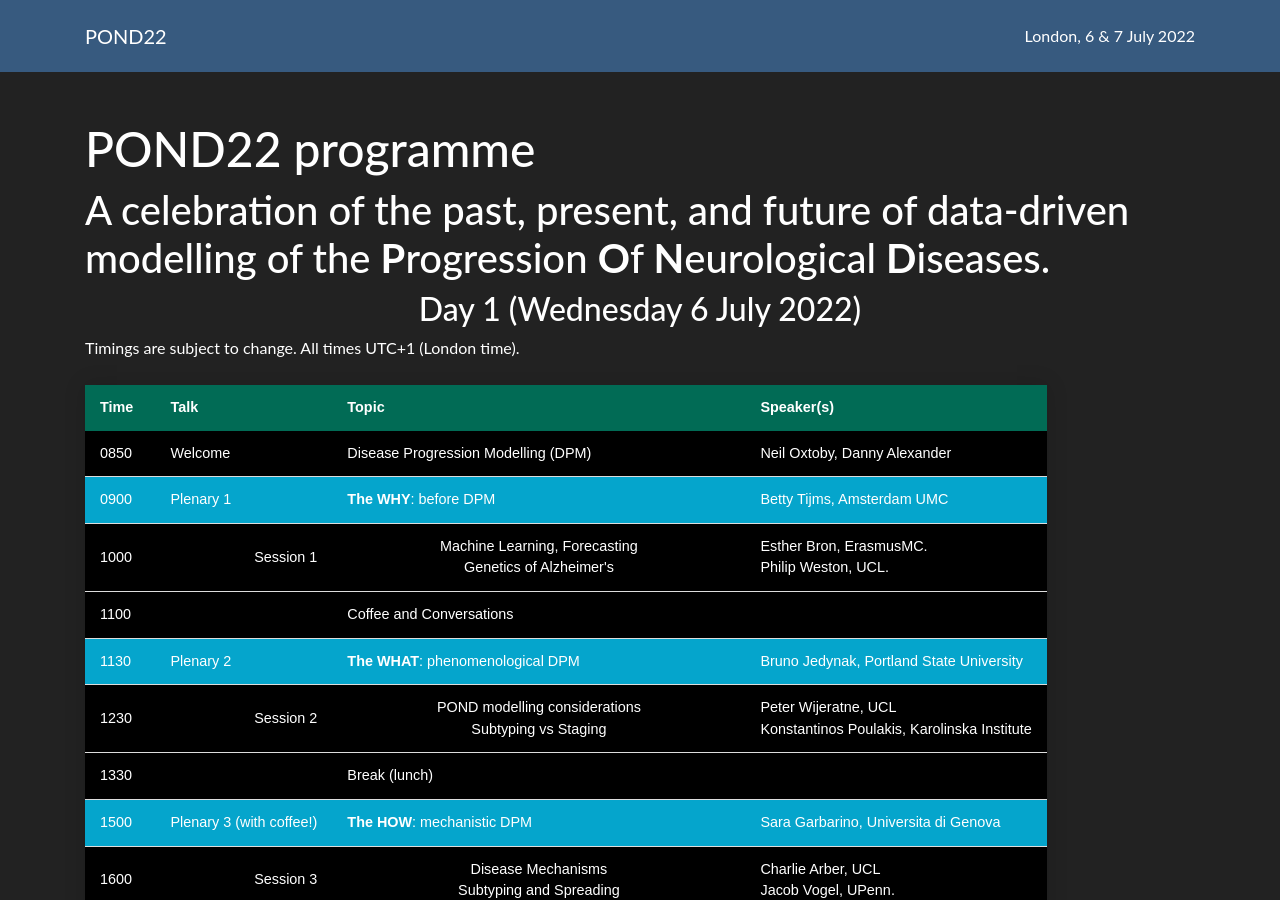
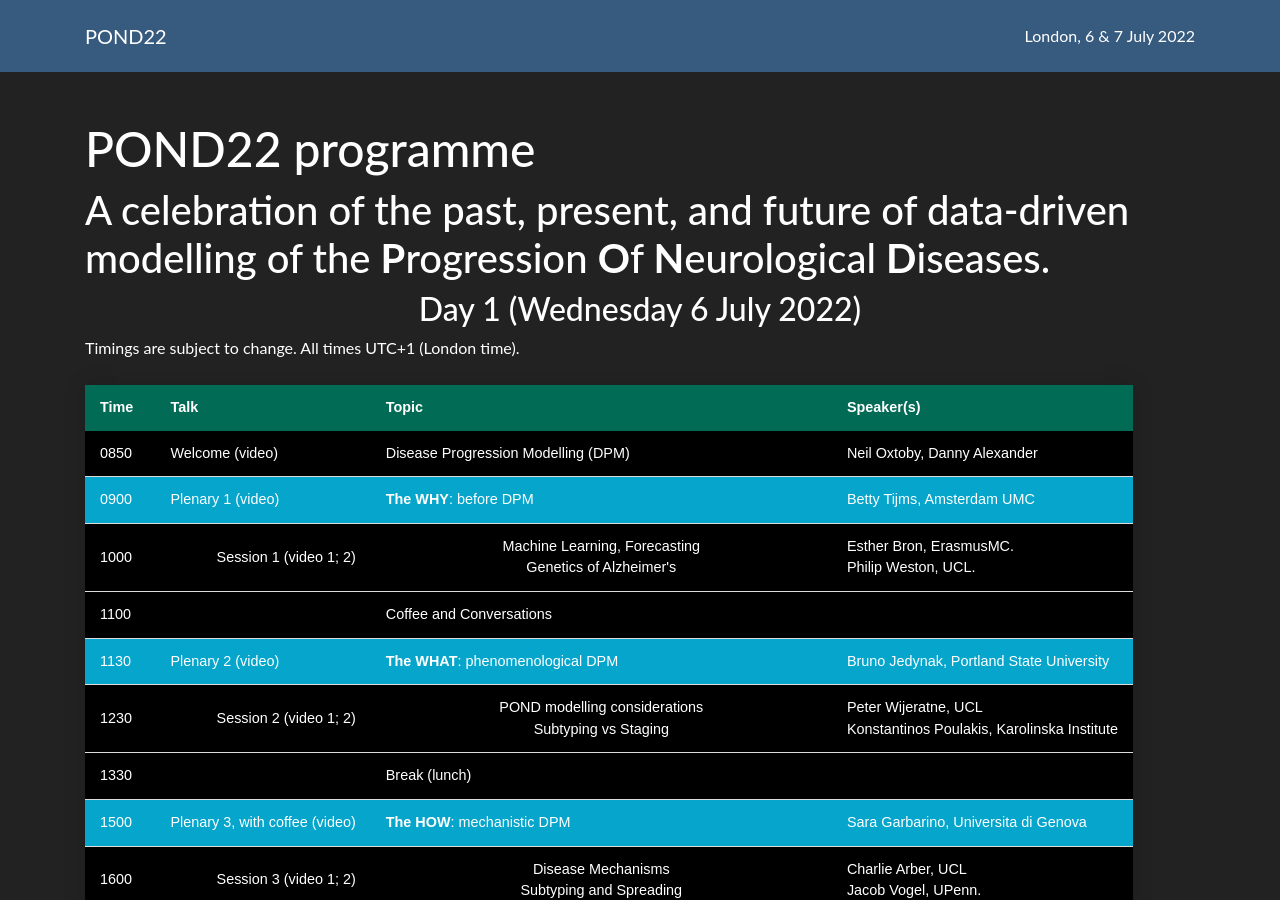
Before and after one commit to noxtoby/pond2022-bs4, a Jekyll site: the page built from programme.md, in a window 1280 px wide and 900 px high. Built offline with Jekyll 4.4.1, drawn with Linux system fonts in a browser that asks for light colours; some of the changed text lies outside the part shown.

Commit message:
Added YouTube URLs for talks

```diff
--- a/programme.md
+++ b/programme.md
@@ -22,15 +22,15 @@
     </thead>
     <tbody>
         <tr style="background-color:#000000">
-            <td>0850</td><td>Welcome</td><td>Disease Progression Modelling (DPM)</td>
-            <td>Neil Oxtoby, Danny Alexander</td>
+            <td>0850</td><td>Welcome (<a href="https://youtu.be/RFb5QEQKdIQ">video</a>)</td><td>Disease Progression Modelling (DPM)</td>
+            <td><a href="http://neiloxtoby.com">Neil Oxtoby</a>, Danny Alexander</td>
         </tr>
         <tr style="background-color:#05a5cc">
-            <td>0900</td><td>Plenary 1</td><td><strong>The WHY</strong>: before DPM</td>
+            <td>0900</td><td>Plenary 1 (<a href="https://youtu.be/mRgqpuGiprU">video</a>)</td><td><strong>The WHY</strong>: before DPM</td>
             <td><a href="https://researchinformation.amsterdamumc.org/en/persons/betty-tijms">Betty Tijms</a>, Amsterdam UMC</td>
         </tr>
         <tr style="background-color:#000000">
-            <td>1000</td><td style="text-align:right">Session 1</td><td style="text-align:center">Machine Learning, Forecasting<br/>Genetics of Alzheimer's</td>
+            <td>1000</td><td style="text-align:right">Session 1 (<a href="https://youtu.be/y0RaokufRvs">video 1</a>; <a href="https://youtu.be/FmvNSK76R38">2</a>)</td><td style="text-align:center">Machine Learning, Forecasting<br/>Genetics of Alzheimer's</td>
             <td>Esther Bron, ErasmusMC. <br/>Philip Weston, UCL.</td>
         </tr>
         <tr style="background-color:#000000">
@@ -38,11 +38,11 @@
             <td></td>
         </tr>
         <tr style="background-color:#05a5cc">
-            <td>1130</td><td>Plenary 2</td><td><strong>The WHAT</strong>: phenomenological DPM</td>
+            <td>1130</td><td>Plenary 2 (<a href="https://youtu.be/LDYNUrsf88Y">video</a>)</td><td><strong>The WHAT</strong>: phenomenological DPM</td>
             <td><a href="https://sites.google.com/site/brunomjedynak/">Bruno Jedynak</a>, Portland State University</td>
         </tr>
         <tr style="background-color:#000000">
-            <td>1230</td><td style="text-align:right">Session 2</td><td style="text-align:center">POND modelling considerations<br/>Subtyping vs Staging</td>
+            <td>1230</td><td style="text-align:right">Session 2 (<a href="https://youtu.be/DgwsFjbcq8c">video 1</a>; <a href="https://youtu.be/p7An5V7Ja7k">2</a>)</td><td style="text-align:center">POND modelling considerations<br/>Subtyping vs Staging</td>
             <td><a href="https://pawij.github.io/">Peter Wijeratne</a>, UCL<br/>Konstantinos Poulakis, Karolinska Institute</td>
         </tr>
         <tr style="background-color:#000000">
@@ -50,15 +50,15 @@
             <td></td>
         </tr>
         <tr style="background-color:#05a5cc">
-            <td>1500</td><td>Plenary 3 (with coffee!)</td><td><strong>The HOW</strong>: mechanistic DPM</td>
+            <td>1500</td><td>Plenary 3, with coffee (<a href="https://youtu.be/_dzQ-9a_22A">video</a>)</td><td><strong>The HOW</strong>: mechanistic DPM</td>
             <td><a href="https://sgarbarino.github.io/">Sara Garbarino</a>, Universita di Genova</td>
         </tr>
         <tr style="background-color:#000000">
-            <td>1600</td><td style="text-align:right">Session 3</td><td style="text-align:center">Disease Mechanisms<br/>Subtyping and Spreading</td>
+            <td>1600</td><td style="text-align:right">Session 3  (<a href="https://youtu.be/7r-LPfzxzt4">video 1</a>; <a href="https://youtu.be/E8_1qKYB9yE">2</a>)</td><td style="text-align:center">Disease Mechanisms<br/>Subtyping and Spreading</td>
             <td>Charlie Arber, UCL<br/>Jacob Vogel, UPenn.</td>
         </tr>
         <tr style="background-color:#000000">
-            <td>1700+</td><td>Evening Session(s)</td><td>In-person debrief and Networking (rapid-fire Power Pitches); <br /> Dinner and Networking (from 1730); <br/>POND in the Pub.</td>
+            <td>1700+</td><td>Evening Session(s)</td><td>In-person debrief and Networking (rapid-fire Power Pitches (<a href="2wE-hOLNUq4">video</a>)); <br /> Dinner and Networking (from 1730); <br/>POND in the Pub.</td>
             <td></td>
         </tr>
     </tbody>
```
